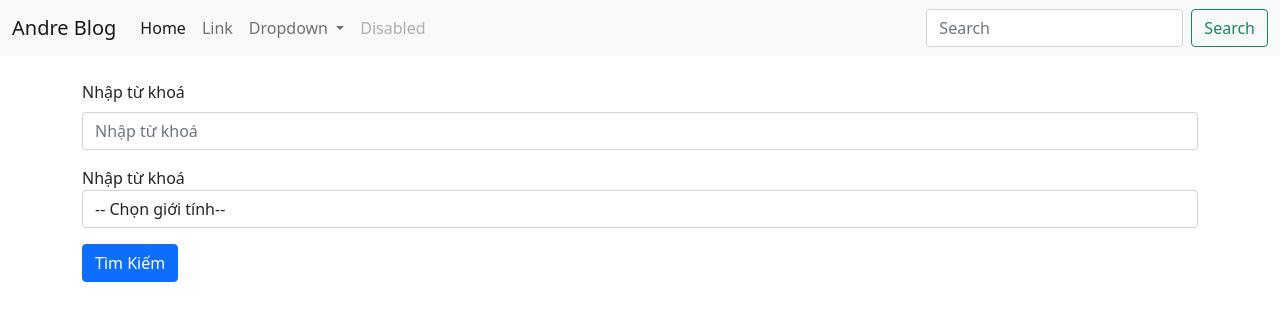
After one commit to phandoananh1609/NodeJs, a Node server app: template Workspace/src/resources/views/search.hbs in a window 1280 px wide. The commit adds this page. Shown: the top 321 px of the page. Run offline with Node 20, Linux system fonts and the light colour scheme; the template is opened without the code that fills it, so the values that code supplies are empty; some libraries are stand-ins or nearby versions.

Commit message:
API
get method
form default behavior
post method

```diff
--- a/Workspace/src/index.js
+++ b/Workspace/src/index.js
@@ -7,6 +7,13 @@ const app = express()
 const port = 3000
 
 app.use(express.static(path.join(__dirname, 'public')));
+
+//Middleware
+app.use(express.urlencoded({
+  extended: true
+}));
+app.use(express.json());
+
 //HTTP logger
 app.use(morgan('combined'));
 
@@ -18,10 +25,20 @@ app.set('view engine', 'hbs');
 app.set('views', path.join(__dirname, 'resources\\views'))
 
 
-app.get('/', (req, res) =>{
+app.get('/home', function (req, res){
   res.render('home');
 })
+app.get('/news', (req, res) =>{
+  res.render('news');
+})
 
+app.get('/search', (req, res) =>{
+  res.render('search');
+})
+app.post('/search', (req, res) =>{
+  console.log(req.body);
+  res.send('');
+})
 app.listen(port, () => {
   console.log(`Example app listening on port ${port}`)
 })
--- a/Workspace/src/resources/scss/_variable.scss
+++ b/Workspace/src/resources/scss/_variable.scss
@@ -1 +1 @@
-$red-color: blue;
+$red-color: red;
--- a/Workspace/src/resources/views/news.hbs
+++ b/Workspace/src/resources/views/news.hbs
@@ -0,0 +1,3 @@
+<h1>
+    new page
+</h1>
--- /dev/null
+++ b/Workspace/src/resources/views/search.hbs
@@ -0,0 +1,17 @@
+<div class="mt-4">
+    <form method="POST" action="">
+        <div class="mb-3">
+            <label for="exampleInput" class="form-label">Nhập từ khoá</label>
+            <input type="text" name="q" class="form-control" id="exampleInput" placeholder="Nhập từ khoá">
+        </div>
+        <div class="mb-3">
+            <label for="gender-input">Nhập từ khoá</label>
+            <select name="gender" class="form-control" id="gender-input">
+                <option value="">-- Chọn giới tính--</option>
+                <option value="male">Nam</option>
+                <option value="female">Nữ</option>
+            </select>
+        </div>
+        <button type="submit" class="btn btn-primary">Tìm Kiếm</button>
+    </form>
+</div>
```
Also changed, not shown: Workspace/src/resources/views/Error.hbs (added, +19 -0 lines), Workspace/src/public/css/app.css (added).
